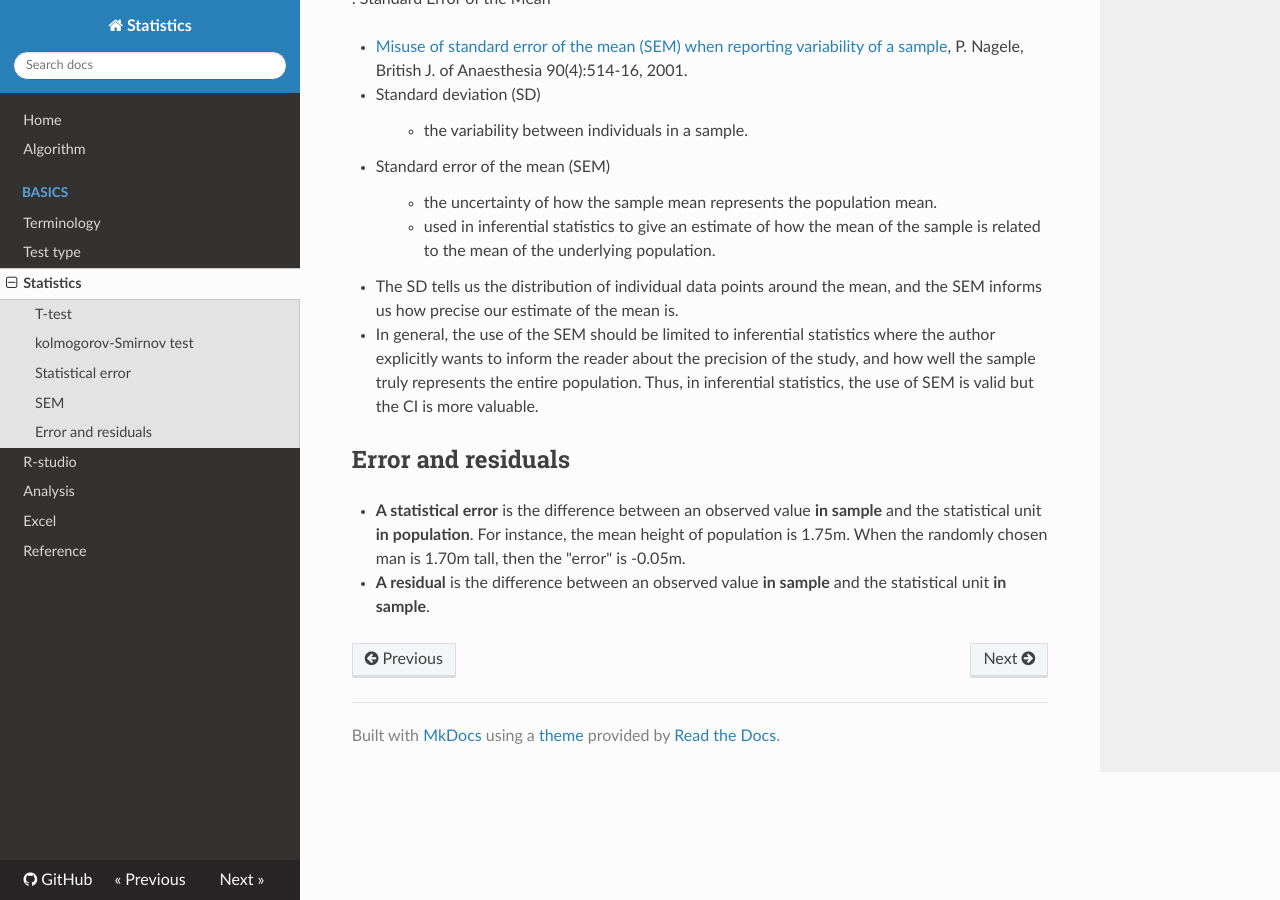
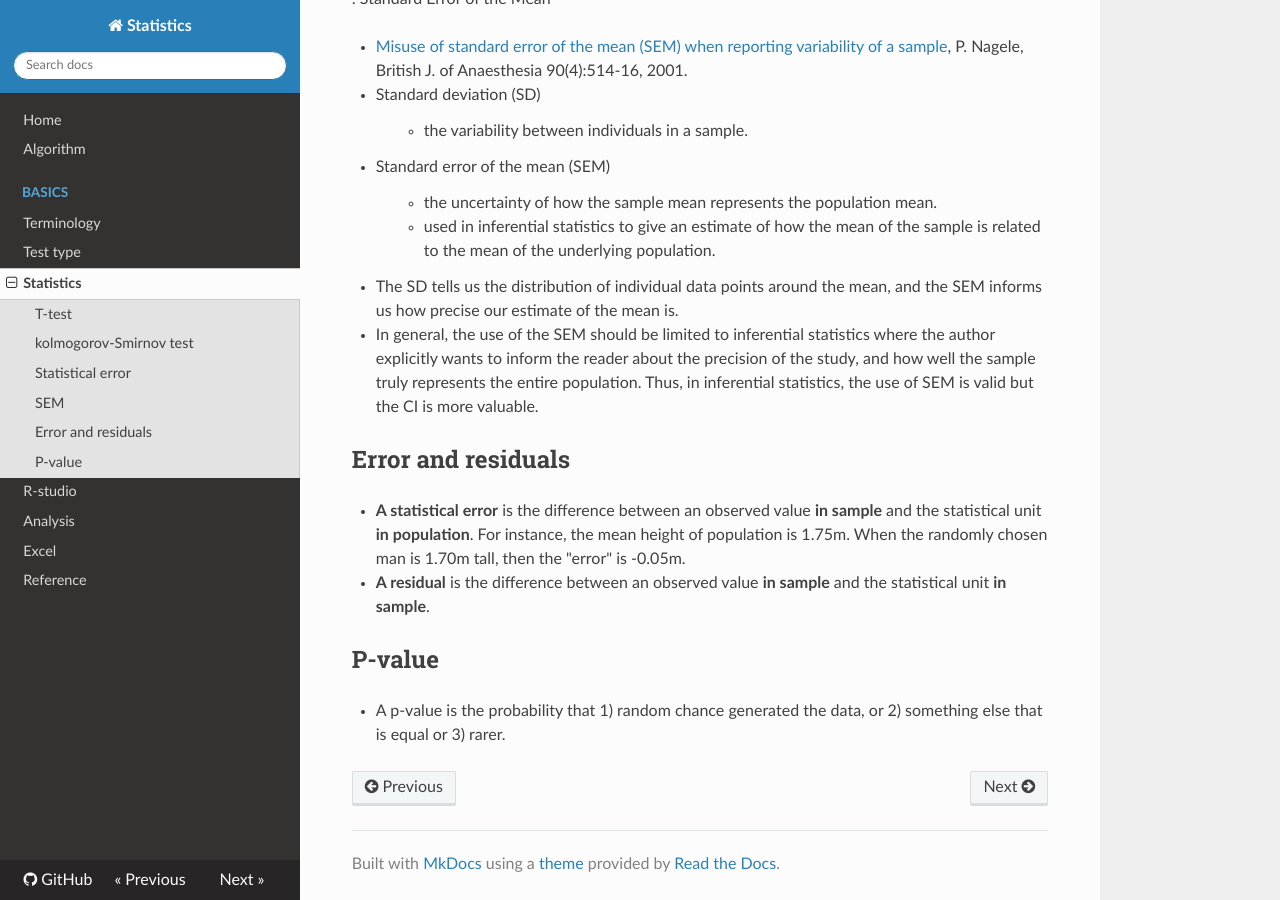
Before and after one commit to WonyoungCho/Statistics, an MkDocs documentation site: the page built from docs/basic.md, in a window 1280 px wide and 900 px high, scrolled down 2048 px. Built offline with MkDocs 1.6.1, drawn with Linux system fonts in a browser that asks for light colours; nearby versions of some CDN libraries; old or Windows-style settings are respelled for this version of MkDocs.

Commit message:
Update basic.md

```diff
--- a/docs/basic.md
+++ b/docs/basic.md
@@ -85,3 +85,7 @@ plt.savefig('dist',dpi=300)
 - **A statistical error** is the difference between an observed value **in sample** and the statistical unit **in population**. For instance, the mean height of population is 1.75m. When the randomly chosen man is 1.70m tall, then the "error" is -0.05m.
 
 - **A residual** is the difference between an observed value **in sample** and the statistical unit **in sample**.
+
+
+## P-value
+- A p-value is the probability that 1) random chance generated the data, or 2) something else that is equal or 3) rarer.
```
